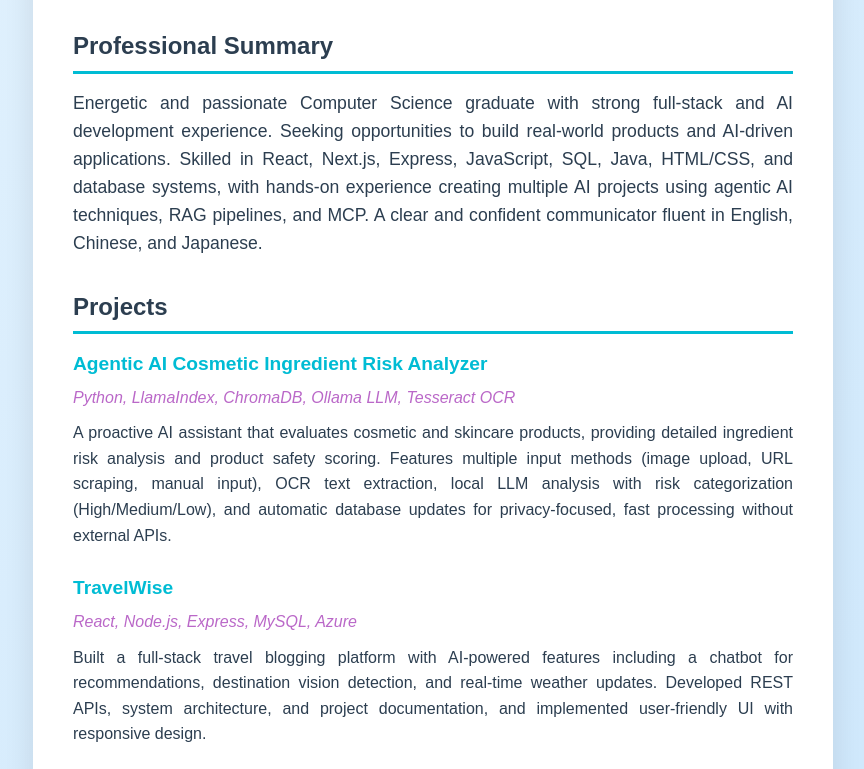
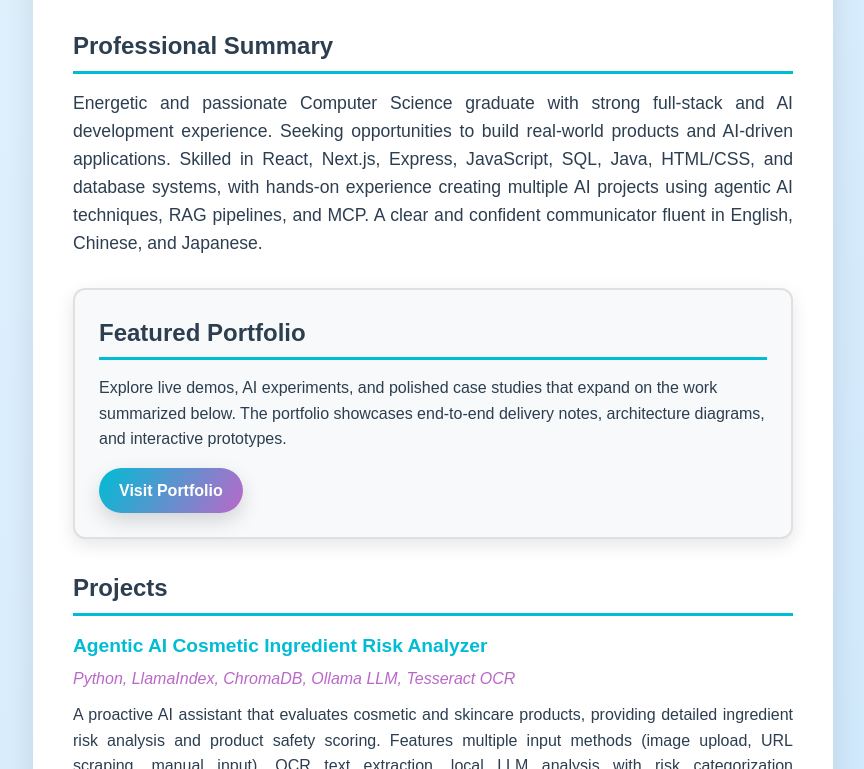
Before and after one commit to yuqiao1205/yuqiao1205.github.io, a plain HTML site: page index.html in a window 1280 px wide. Shown: the part 312-1081 px from the top of the page, without its empty margins (207-1071 px from the left). Drawn offline with Linux system fonts and the light colour scheme.

Commit message:
add better link

```diff
--- a/css/style.css
+++ b/css/style.css
@@ -106,6 +106,37 @@ body {
 
 section {
     margin-bottom: 30px;
+}
+
+.portfolio-highlight {
+    background: var(--card-bg);
+    border: 2px solid var(--border-color);
+    border-radius: 12px;
+    padding: 24px;
+    box-shadow: 0 6px 18px var(--shadow);
+}
+
+.portfolio-card {
+    display: flex;
+    flex-direction: column;
+    gap: 16px;
+}
+
+.portfolio-button {
+    align-self: flex-start;
+    background: linear-gradient(120deg, var(--accent-color), var(--secondary-accent));
+    color: #fff;
+    text-decoration: none;
+    font-weight: 600;
+    padding: 10px 20px;
+    border-radius: 999px;
+    transition: transform 0.2s ease, box-shadow 0.2s ease;
+    box-shadow: 0 8px 20px rgba(0, 0, 0, 0.15);
+}
+
+.portfolio-button:hover {
+    transform: translateY(-2px);
+    box-shadow: 0 12px 25px rgba(0, 0, 0, 0.25);
 }
 
 h2 {
@@ -270,4 +301,9 @@ h2 {
         padding: 3px 6px;
         font-size: 0.8em;
     }
+
+    .portfolio-button {
+        align-self: stretch;
+        text-align: center;
+    }
 }
--- a/index.html
+++ b/index.html
@@ -28,6 +28,16 @@
         <section class="summary">
             <h2>Professional Summary</h2>
             <p>Energetic and passionate Computer Science graduate with strong full-stack and AI development experience. Seeking opportunities to build real-world products and AI-driven applications. Skilled in React, Next.js, Express, JavaScript, SQL, Java, HTML/CSS, and database systems, with hands-on experience creating multiple AI projects using agentic AI techniques, RAG pipelines, and MCP. A clear and confident communicator fluent in English, Chinese, and Japanese.</p>
+        </section>
+
+        <section class="portfolio-highlight" aria-labelledby="portfolio-heading">
+            <div class="portfolio-card">
+                <div>
+                    <h2 id="portfolio-heading">Featured Portfolio</h2>
+                    <p>Explore live demos, AI experiments, and polished case studies that expand on the work summarized below. The portfolio showcases end-to-end delivery notes, architecture diagrams, and interactive prototypes.</p>
+                </div>
+                <a class="portfolio-button" href="https://yuqiao1205.github.io/portfolio/" target="_blank" rel="noopener noreferrer">Visit Portfolio</a>
+            </div>
         </section>
 
         <section class="projects">
```
